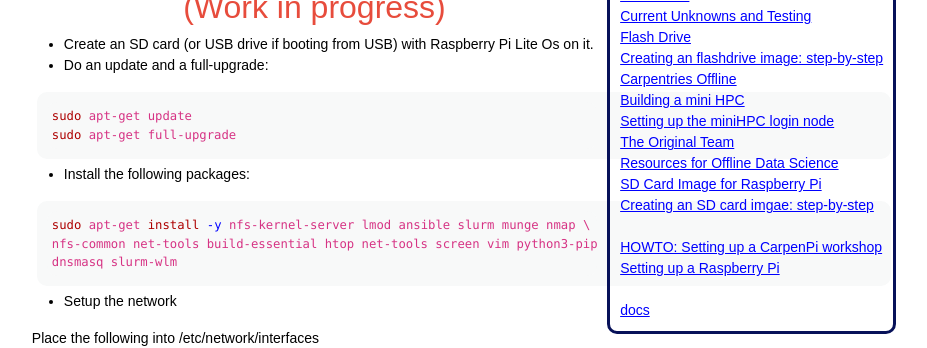
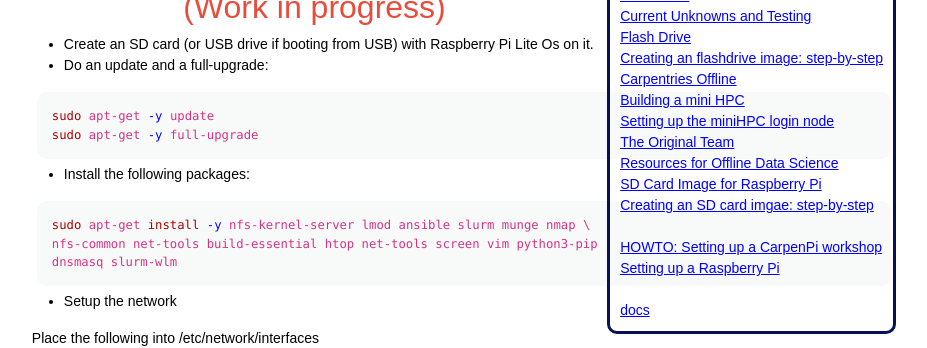
Before and after one commit to carpentriesoffline/CarpentriesOffline.github.io, a Jekyll site: the page built from miniHPC_step_by_step.md, in a window 1280 px wide. Shown: the part 242-590 px from the top of the page, without its empty margins (176-1103 px from the left). Built offline with Jekyll 4.4.1, drawn with Linux system fonts in a browser that asks for light colours.

Commit message:
Add -y switch to apt

````diff
--- a/miniHPC_step_by_step.md
+++ b/miniHPC_step_by_step.md
@@ -11,8 +11,8 @@ title: "Setting up the miniHPC login node"
 - Do an update and a full-upgrade:
 
 ```bash
-sudo apt-get update
-sudo apt-get full-upgrade
+sudo apt-get -y update
+sudo apt-get -y full-upgrade
 ```
 
 - Install the following packages:
````
